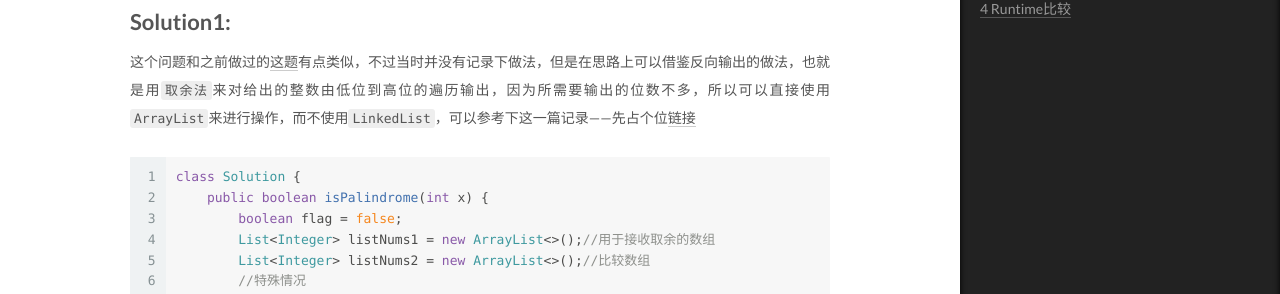
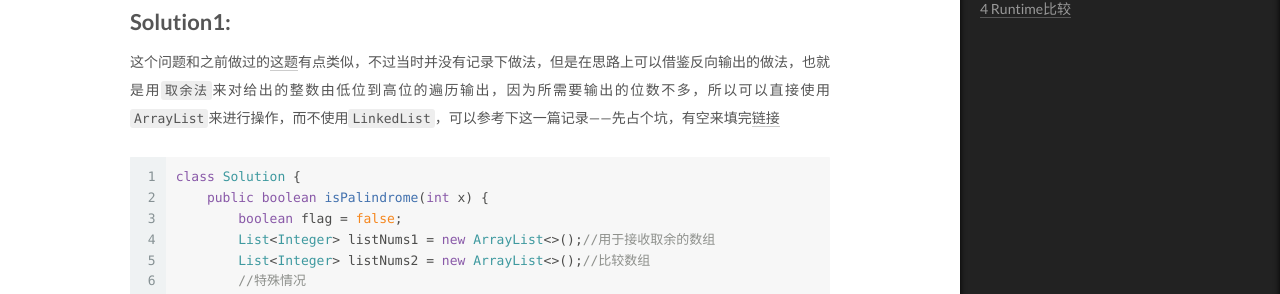
Before and after one commit to X-Wilson/X-Wilson.github.io, a Jekyll site: the page built from _posts/2018-07-23-PalindromeNumber.md, in a window 1280 px wide and 1400 px high, scrolled down 766 px. Shown: the part 149-443 px from the top of the window. Built offline with Jekyll 4.4.1, drawn with Linux system fonts in a browser that asks for light colours.

Commit message:
update leetcode 1.4

````diff
--- a/_posts/2018-07-23-PalindromeNumber.md
+++ b/_posts/2018-07-23-PalindromeNumber.md
@@ -26,7 +26,7 @@ Explanation: Reads 01 from right to left. Therefore it is not a palindrome.
 >```
 
 ## Solution1:
-这个问题和之前做过的[这题](https://leetcode.com/problems/reverse-integer/description/)有点类似，不过当时并没有记录下做法，但是在思路上可以借鉴反向输出的做法，也就是用`取余法`来对给出的整数由低位到高位的遍历输出，因为所需要输出的位数不多，所以可以直接使用`ArrayList`来进行操作，而不使用`LinkedList`，可以参考下这一篇记录——先占个位[链接]()
+这个问题和之前做过的[这题](https://leetcode.com/problems/reverse-integer/description/)有点类似，不过当时并没有记录下做法，但是在思路上可以借鉴反向输出的做法，也就是用`取余法`来对给出的整数由低位到高位的遍历输出，因为所需要输出的位数不多，所以可以直接使用`ArrayList`来进行操作，而不使用`LinkedList`，可以参考下这一篇记录——先占个坑，有空来填完[链接]()
 ```java
 class Solution {
     public boolean isPalindrome(int x) {
````
